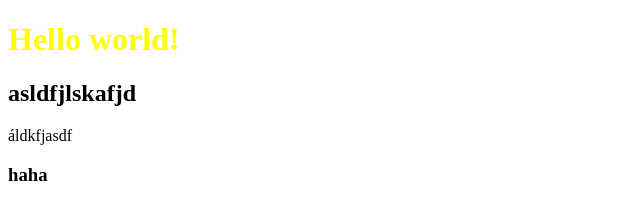
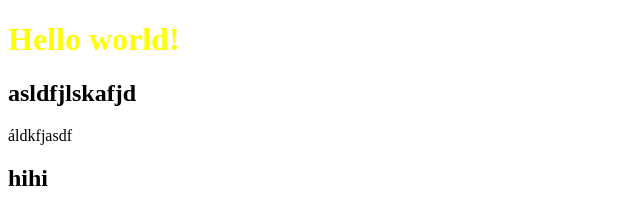
Before and after one commit to phatnhat/git-demo, a plain HTML site: page index.html in a window 1280 px wide. Shown: the full height of the page, 0-640 px from the left. Drawn offline with Linux system fonts and the light colour scheme.

Commit message:
ud index

```diff
--- a/index.html
+++ b/index.html
@@ -11,6 +11,6 @@
     <h1>Hello world!</h1>
     <h2>asldfjlskafjd</h2>
     <p>áldkfjasdf</p>
-    <h3>haha</h3>
+    <h2>hihi</h2>
 </body>
 </html>
```
